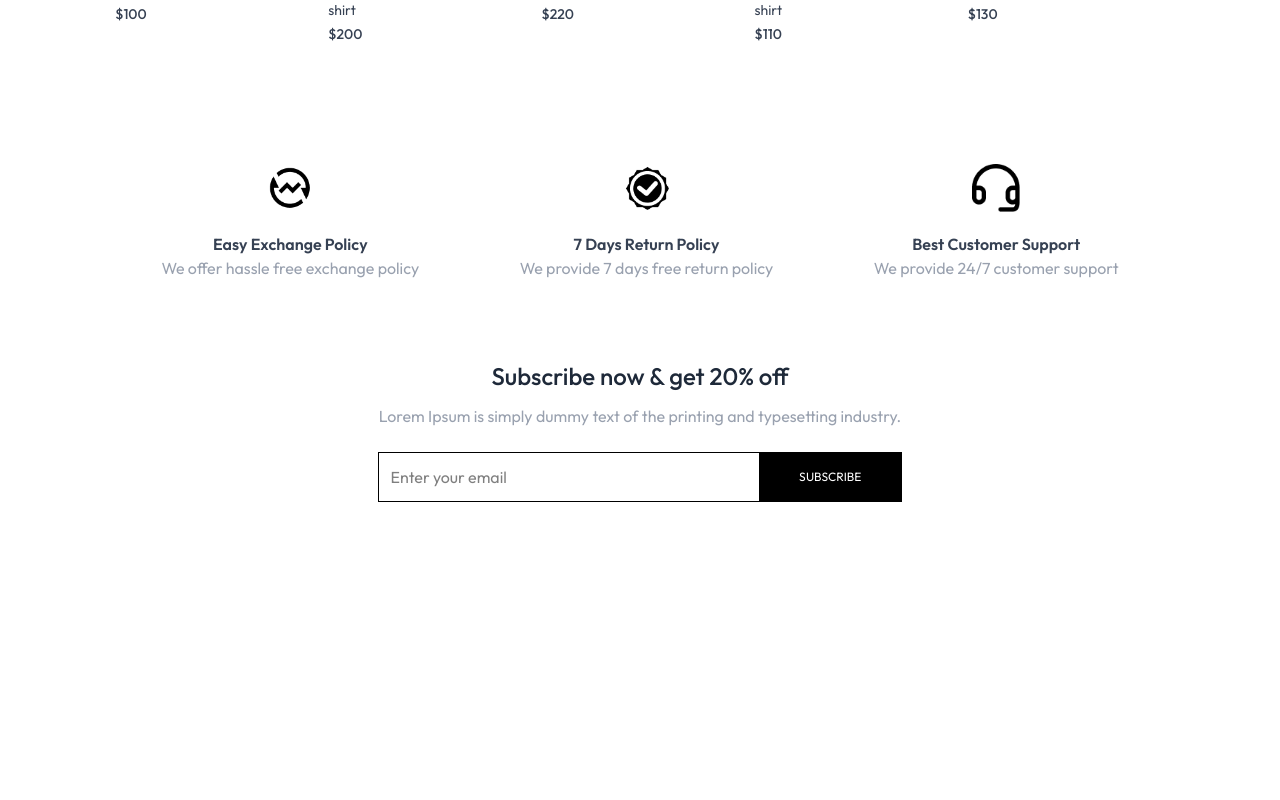
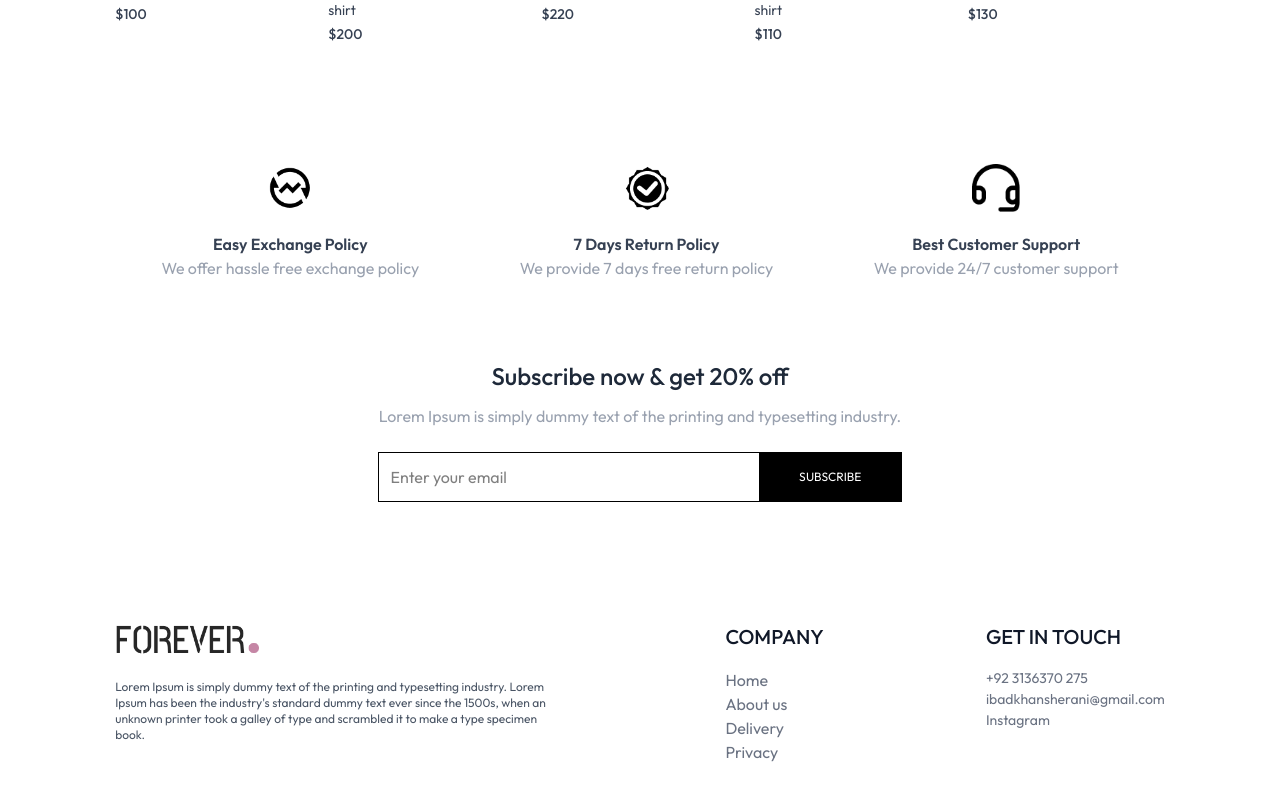
Before and after one commit to IbadKhan578/Full-Stack-Ecommerce-Website, a React (Vite) app in the folder frontend/: page / in a window 1280 px wide. Shown: the part 1745-2545 px from the top of the page. Before the commit the page ends 2271 px from the top, so only its background shows below. Built offline with nearby package versions, Linux system fonts and the light colour scheme.

Commit message:
Added newLetterBox and footer

```diff
--- /dev/null
+++ b/frontend/src/components/Footer.jsx
@@ -0,0 +1,38 @@
+import React from 'react'
+import { assets } from '../assets/assets'
+
+function Footer() {
+  return (
+    <div className=' flex flex-col sm:flex-row justify-between gap-14 my-20 sm:my-30'>
+        <div className=' '>
+            <img className='w-36 cursor-pointer' src={assets.logo} alt="" />
+            <p className=' max-w-md flex-1  text-xs  mt-4 text-gray-600'>
+                Lorem Ipsum is simply dummy text of the printing and typesetting industry. Lorem Ipsum has been the industry's standard dummy text ever since the 1500s, when an unknown printer took a galley of type and scrambled it to make a type specimen book.
+            </p>
+        </div>
+
+        <div>
+            <p className='text-gray-900 font-medium  text-[20px]'>COMPANY</p>
+            <div className='mt-4 '>
+                <p className='text-gray-500 text-[14px] cursor-pointer  sm:text-base'>Home</p>
+                <p className='text-gray-500 text-[14px] cursor-pointer sm:text-base'>About us</p>
+                <p className='text-gray-500 text-[14px] cursor-pointer sm:text-base'>Delivery </p>
+                <p className='text-gray-500 text-[14px] cursor-pointer sm:text-base'>Privacy</p>
+            </div>
+
+        </div>
+        <div>
+            <p className='text-gray-900 font-medium  text-[20px]'>GET IN TOUCH</p>
+            <div className='flex flex-col mt-4 text-gray-500'>
+            <a className='text-[14px]' href="#">+92 3136370 275</a>
+            <a className='text-[14px]' href="#">ibadkhansherani@gmail.com</a>
+            <a className='text-[14px]' href="#">Instagram</a>
+            </div>
+        </div>
+
+
+    </div>
+  )
+}
+
+export default Footer
--- a/frontend/src/components/NewLetterBox.jsx
+++ b/frontend/src/components/NewLetterBox.jsx
@@ -9,7 +9,7 @@ function NewLetterBox() {
         </p>
         <form className='w-full sm:w-1/2 flex item-center gap-3 mx-auto my-6 border pl-3'>
             <input className='w-full  sm:flex-1 outline-none' type="text"  placeholder='Enter your email' required/>
-            <button className='bg-black text-white text-xs px-10  py-4'type='submit'>SUBSCRIBE</button>
+            <button className='bg-black cursor-pointer text-white text-xs px-10  py-4'type='submit'>SUBSCRIBE</button>
         </form>
     </div>
   )
--- a/frontend/src/pages/Home.jsx
+++ b/frontend/src/pages/Home.jsx
@@ -4,6 +4,7 @@ import LatestCollection from '../components/LatestCollection'
 import BestSeller from '../components/BestSeller'
 import OurPolicy from '../components/OurPolicy'
 import NewLetterBox from '../components/NewLetterBox'
+import Footer from '../components/Footer'
 
 const Home = () => {
   return (
@@ -13,6 +14,7 @@ const Home = () => {
     <BestSeller />
     <OurPolicy />
     <NewLetterBox />
+    <Footer />
 
     </>
   )
```
